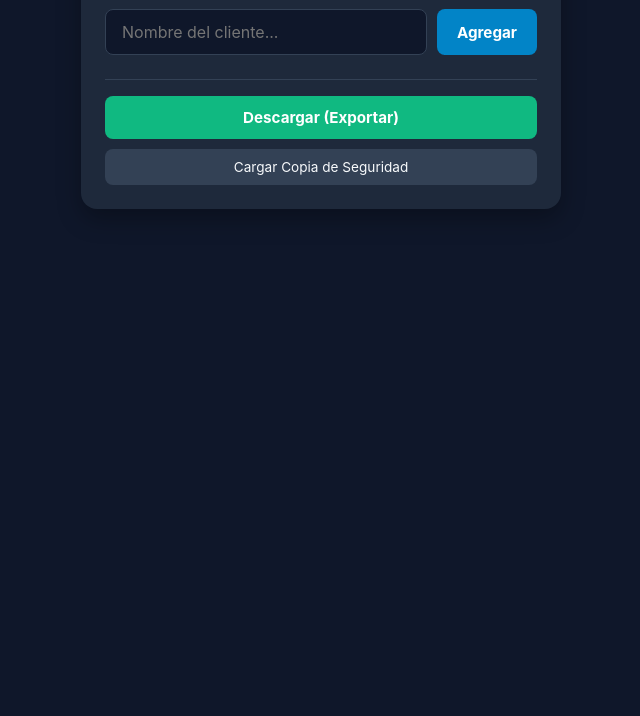
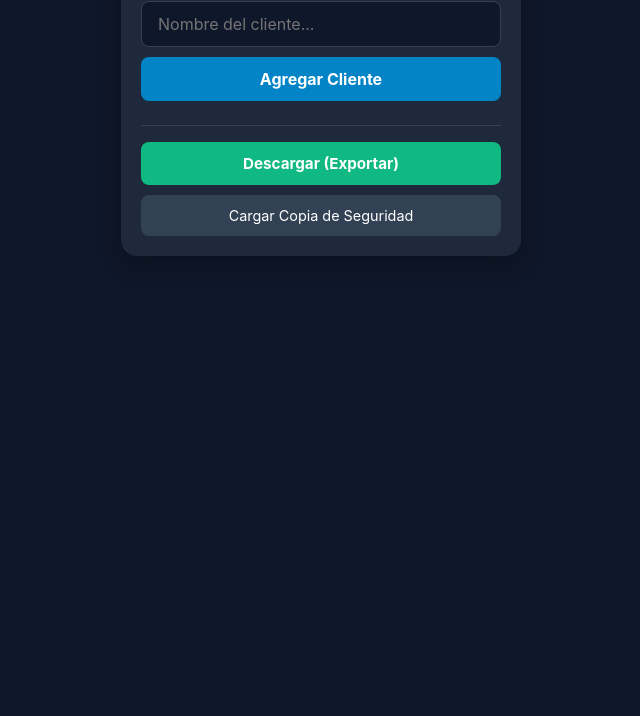
Before and after one commit to Gu2plataformas/Mis-clientes, a plain HTML site: page index.html in a window 1280 px wide. Shown: the part 84-800 px from the top of the page, without its empty margins (319-959 px from the left). Drawn offline with Linux system fonts and the light colour scheme.

Commit message:
Update index.html

```diff
--- a/index.html
+++ b/index.html
@@ -9,22 +9,22 @@
             box-sizing: border-box;
             margin: 0;
             padding: 0;
-            font-family: -apple-system, BlinkMacSystemFont, "Segoe UI", Roboto, Helvetica, Arial, sans-serif;
+            font-family: -apple-system, BlinkMacSystemFont, "Segoe UI", Roboto, sans-serif;
         }
 
         body {
             background-color: #0f172a;
             color: #f8fafc;
-            padding: 20px;
+            padding: 16px;
             display: flex;
             justify-content: center;
         }
 
         .container {
             width: 100%;
-            max-width: 480px;
+            max-width: 400px;
             background-color: #1e293b;
-            padding: 24px;
+            padding: 20px;
             border-radius: 16px;
             box-shadow: 0 10px 25px rgba(0,0,0,0.3);
         }
@@ -38,12 +38,13 @@
 
         .form-group {
             display: flex;
+            flex-direction: column;
             gap: 10px;
             margin-bottom: 20px;
         }
 
         input[type="text"] {
-            flex: 1;
+            width: 100%;
             padding: 12px 16px;
             border-radius: 8px;
             border: 1px solid #334155;
@@ -57,20 +58,16 @@
             border-color: #38bdf8;
         }
 
-        button {
+        .btn-add {
+            width: 100%;
             padding: 12px 20px;
             border-radius: 8px;
             border: none;
             background-color: #0284c7;
             color: white;
             font-weight: bold;
-            font-size: 0.95rem;
+            font-size: 1rem;
             cursor: pointer;
-            transition: background 0.2s;
-        }
-
-        button:active {
-            background-color: #0369a1;
         }
 
         .client-list {
@@ -86,12 +83,18 @@
             display: flex;
             justify-content: space-between;
             align-items: center;
+            word-break: break-all;
         }
 
         .delete-btn {
             background-color: #ef4444;
+            color: white;
+            border: none;
             padding: 6px 12px;
+            border-radius: 6px;
             font-size: 0.8rem;
+            cursor: pointer;
+            margin-left: 10px;
         }
 
         .actions {
@@ -103,14 +106,27 @@
             gap: 10px;
         }
 
+        .btn-export {
+            width: 100%;
+            padding: 12px;
+            border-radius: 8px;
+            border: none;
+            background-color: #10b981;
+            color: white;
+            font-weight: bold;
+            font-size: 0.95rem;
+            cursor: pointer;
+        }
+
         .file-label {
             display: block;
             text-align: center;
             background-color: #334155;
-            padding: 10px;
+            color: white;
+            padding: 12px;
             border-radius: 8px;
             cursor: pointer;
-            font-size: 0.85rem;
+            font-size: 0.9rem;
         }
 
         input[type="file"] {
@@ -125,13 +141,13 @@
 
     <div class="form-group">
         <input type="text" id="clientName" placeholder="Nombre del cliente...">
-        <button onclick="addClient()">Agregar</button>
+        <button class="btn-add" onclick="addClient()">Agregar Cliente</button>
     </div>
 
     <ul class="client-list" id="clientList"></ul>
 
     <div class="actions">
-        <button onclick="exportData()" style="background-color: #10b981;">Descargar (Exportar)</button>
+        <button class="btn-export" onclick="exportData()">Descargar (Exportar)</button>
         <label class="file-label">
             Cargar Copia de Seguridad
             <input type="file" onchange="importData(event)">
@@ -185,8 +201,12 @@
     function importData(event) {
         const reader = new FileReader();
         reader.onload = function(e) {
-            clients = JSON.parse(e.target.result);
-            renderClients();
+            try {
+                clients = JSON.parse(e.target.result);
+                renderClients();
+            } catch(err) {
+                alert('Archivo no válido');
+            }
         };
         reader.readAsText(event.target.files[0]);
     }
```
